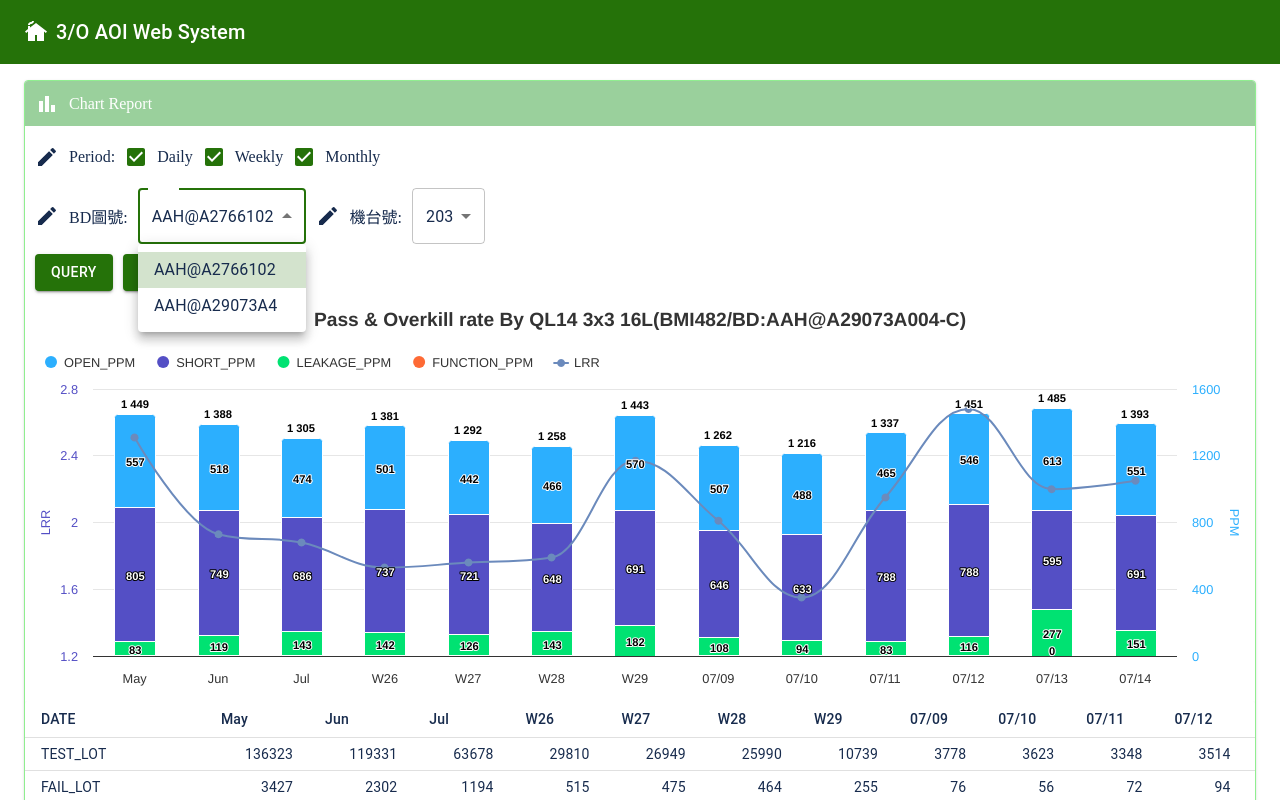
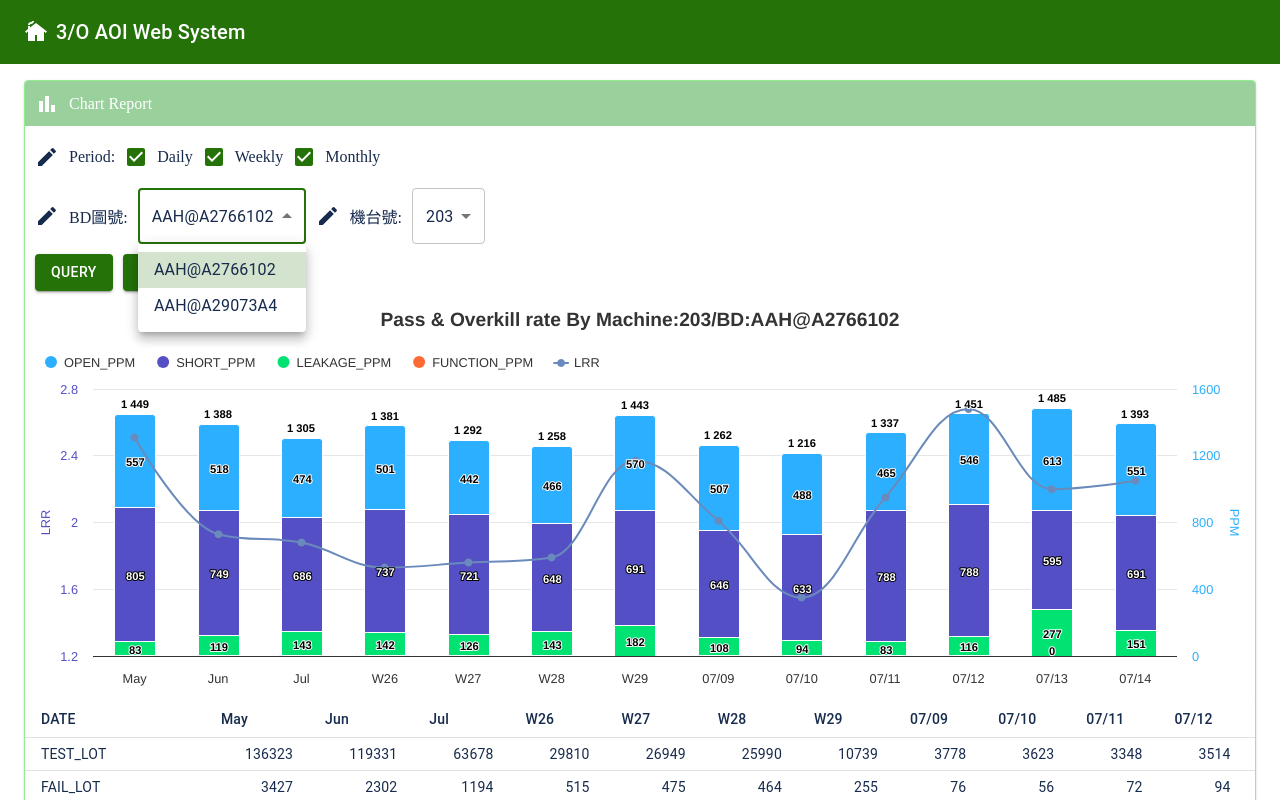
Before and after one commit to ainipei0112/ASE-Web-3OAOI, a React (Vite) app: page /#/airesults in a window 1280 px wide. Both pictures are taken after a click on the element "AAH@A2766102". Built offline with nearby package versions, Linux system fonts and the light colour scheme.

Commit message:
0722 更替圖表標題

```diff
--- a/src/components/chart/ChartContent.jsx
+++ b/src/components/chart/ChartContent.jsx
@@ -1,4 +1,4 @@
-import { useMemo } from 'react';
+import { useMemo, useState } from 'react';
 import {
 	Box,
 	Button,
@@ -20,6 +20,16 @@ import Highcharts from "highcharts";
 import HighchartsReact from "highcharts-react-official";
 
 const ChartContent = () => {
+	const [selectedBD, setSelectedBD] = useState('A2766102'); // 預設選擇的 BD 圖號
+	const [selectedMachine, setSelectedMachine] = useState('203'); // 預設選擇的 機台號
+
+	const handleBDChange = (event) => {
+		setSelectedBD(event.target.value);
+	};
+
+	const handleMachineChange = (event) => {
+		setSelectedMachine(event.target.value);
+	};
 
 	const rows = [
 		{ name: 'TEST_LOT', May: 136323, Jun: 119331, Jul: 63678, W26: 29810, W27: 26949, W28: 25990, W29: 10739, '07/09': 3778, '07/10': 3623, '07/11': 3348, '07/12': 3514, '07/13': 3674, '07/14': 3551 },
@@ -39,7 +49,7 @@ const ChartContent = () => {
 	const options = useMemo(() => {
 		return {
 			title: {
-				text: 'Pass & Overkill rate By QL14 3x3 16L(BMI482/BD:AAH@A29073A004-C)'
+				text: `Pass & Overkill rate By Machine:${selectedMachine}/BD:AAH@${selectedBD}`
 			},
 			credits: {
 				enabled: false, // 去除 Highcharts.com 字樣
@@ -229,17 +239,17 @@ const ChartContent = () => {
 						<EditIcon />
 						<span style={{ marginLeft: 10, marginRight: '10px' }}>BD圖號: </span>
 						<Select
-							label="Age"
-							value={10}
+							value={'A2766102'}
+							onChange={handleBDChange}
 						>
-							<MenuItem value={10}>AAH@A2766102</MenuItem>
-							<MenuItem value={20}>AAH@A29073A4</MenuItem>
+							<MenuItem value={'A2766102'}>AAH@A2766102</MenuItem>
+							<MenuItem value={'A29073A4'}>AAH@A29073A4</MenuItem>
 						</Select>
 						<EditIcon style={{ marginLeft: 10 }} />
 						<span style={{ marginLeft: 10, marginRight: '10px' }}>機台號: </span>
 						<Select
-							label="Age"
 							value={10}
+							onChange={handleMachineChange}
 						>
 							<MenuItem value={10}>203</MenuItem>
 							<MenuItem value={20}>6I03</MenuItem>
```
